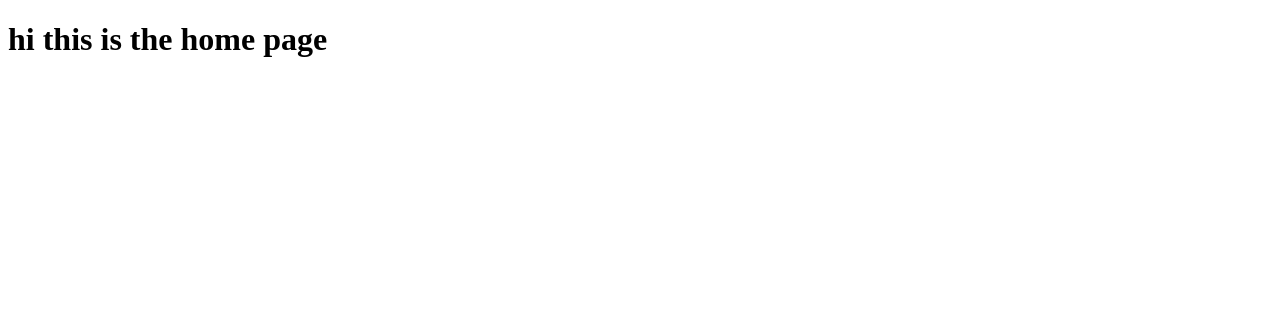
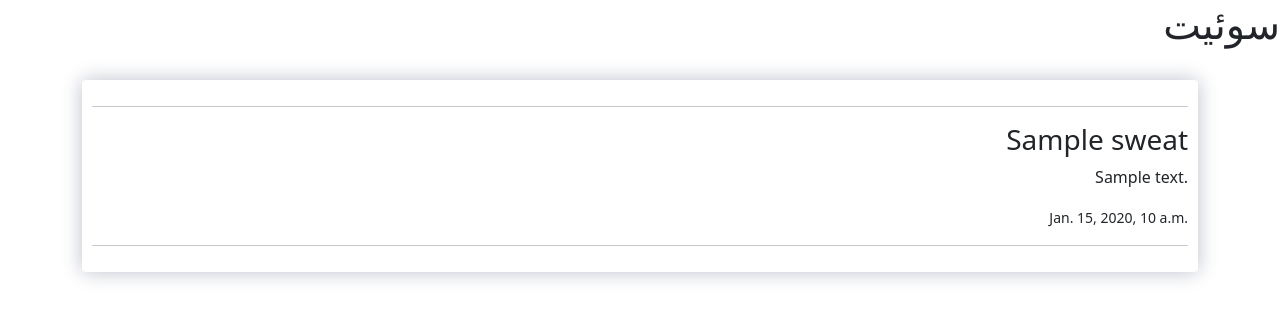
Before and after one commit to MortezaShoeibi/Sweater, a Django app: template home/templates/home/home.html in a window 1280 px wide. Shown: the top 320 px of the page. Run offline with Django 3.2, Linux system fonts and the light colour scheme; the template is opened without the code that fills it: most values are stand-ins (such as "Sample title", 1, 10 or a date in 2020).

Commit message:
set the base template of the project

```diff
--- a/home/templates/home/home.html
+++ b/home/templates/home/home.html
@@ -2,5 +2,15 @@
 {% block title %} Morteza Shoeibi | مرتضی شعیبی {% endblock %}
 
 {% block content %}
-    <h1>hi this is the home page</h1>
+        {% for sweat in sweats %}
+            <br>
+            <div class="bs-example">
+                <hr>
+            <h3>{{ sweat.title }}</h3>
+            <p>{{ sweat.text }}</p>
+            <small>{{ sweat.created_at }}</small>
+                <hr>
+            </div>
+            <br>
+        {% endfor %}
 {% endblock %}
--- a/home/views.py
+++ b/home/views.py
@@ -1,5 +1,7 @@
 from django.shortcuts import render
+from .models import Sweat
 
 
 def home(request) -> None:
-    return render(request, 'home/home.html', {})
+    sweats = Sweat.objects.order_by("-created_at")
+    return render(request, 'home/home.html', {'sweats': sweats})
--- /dev/null
+++ b/statics/styles/main.css
@@ -0,0 +1,16 @@
+body {
+    position: relative;
+    text-align: right;
+}
+
+.bs-example {
+    margin-right: 0;
+    margin-left: 0;
+    background-color: #fff;
+    border-color: #ddd;
+    border-width: 1px;
+    border-radius: 4px;
+    -webkit-box-shadow: none;
+    box-shadow: #BBBFCA 0 0 20px;
+    padding: 10px;
+}
--- a/templates/base.html
+++ b/templates/base.html
@@ -3,13 +3,22 @@
 <html lang="en">
 <head>
     <meta charset="UTF-8">
+    <meta name="viewport" content="width=device-width, initial-scale=1">
+    <meta name="viewport" content="width=device-width, initial-scale=1, maximum-scale=1, user-scalable=no">
+    <link href="https://cdn.jsdelivr.net/npm/bootstrap@5.3.0-alpha1/dist/css/bootstrap.min.css" rel="stylesheet"
+          integrity="sha384-GLhlTQ8iRABdZLl6O3oVMWSktQOp6b7In1Zl3/Jr59b6EGGoI1aFkw7cmDA6j6gD" crossorigin="anonymous">
+    <script src="https://cdn.jsdelivr.net/npm/bootstrap@5.3.0-alpha1/dist/js/bootstrap.bundle.min.js"
+            integrity="sha384-w76AqPfDkMBDXo30jS1Sgez6pr3x5MlQ1ZAGC+nuZB+EYdgRZgiwxhTBTkF7CXvN"
+            crossorigin="anonymous"></script>
+    <link rel="stylesheet" href="{% static 'styles/main.css' %}">
     <title>{% block title %} {% endblock %}</title>
 </head>
 <body>
+<h1>سوئیت</h1>
+<div class="container">
+    {% block content %}
 
-{% block content %}
-
-{% endblock %}
-
+    {% endblock %}
+</div>
 </body>
 </html>
```
